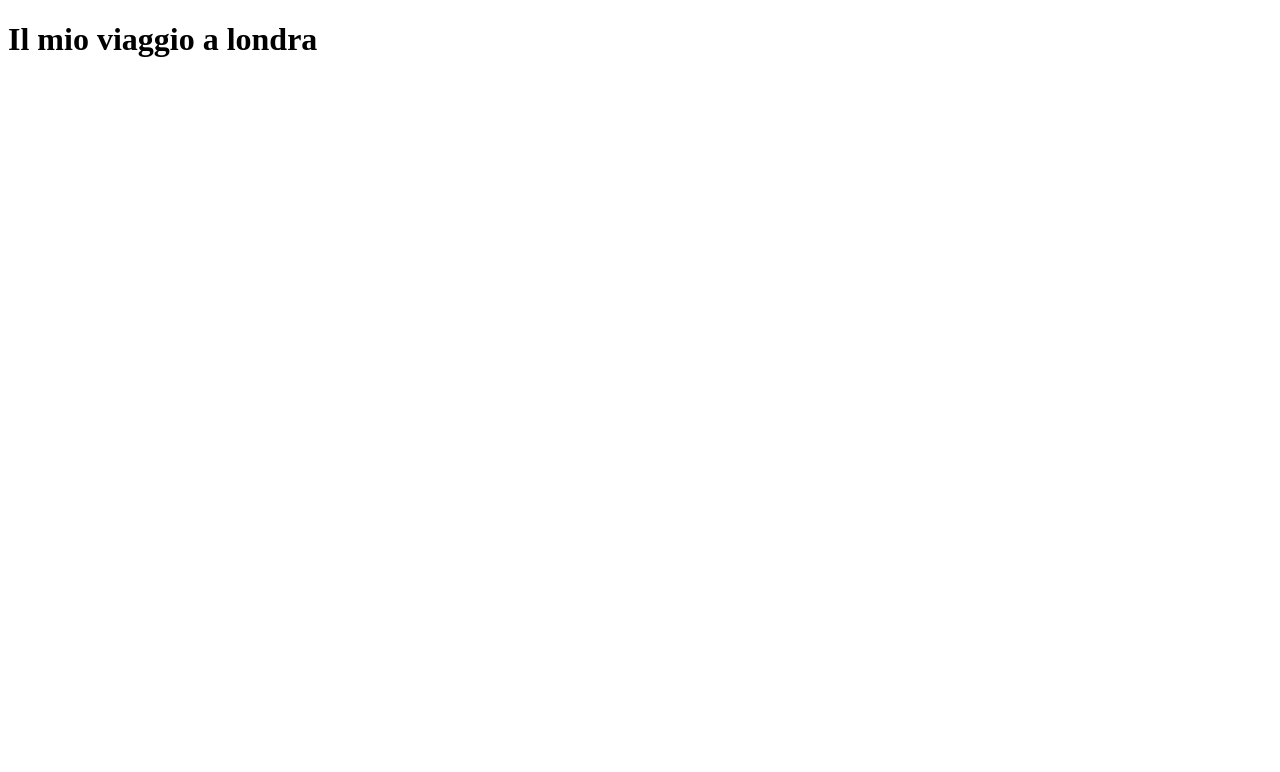
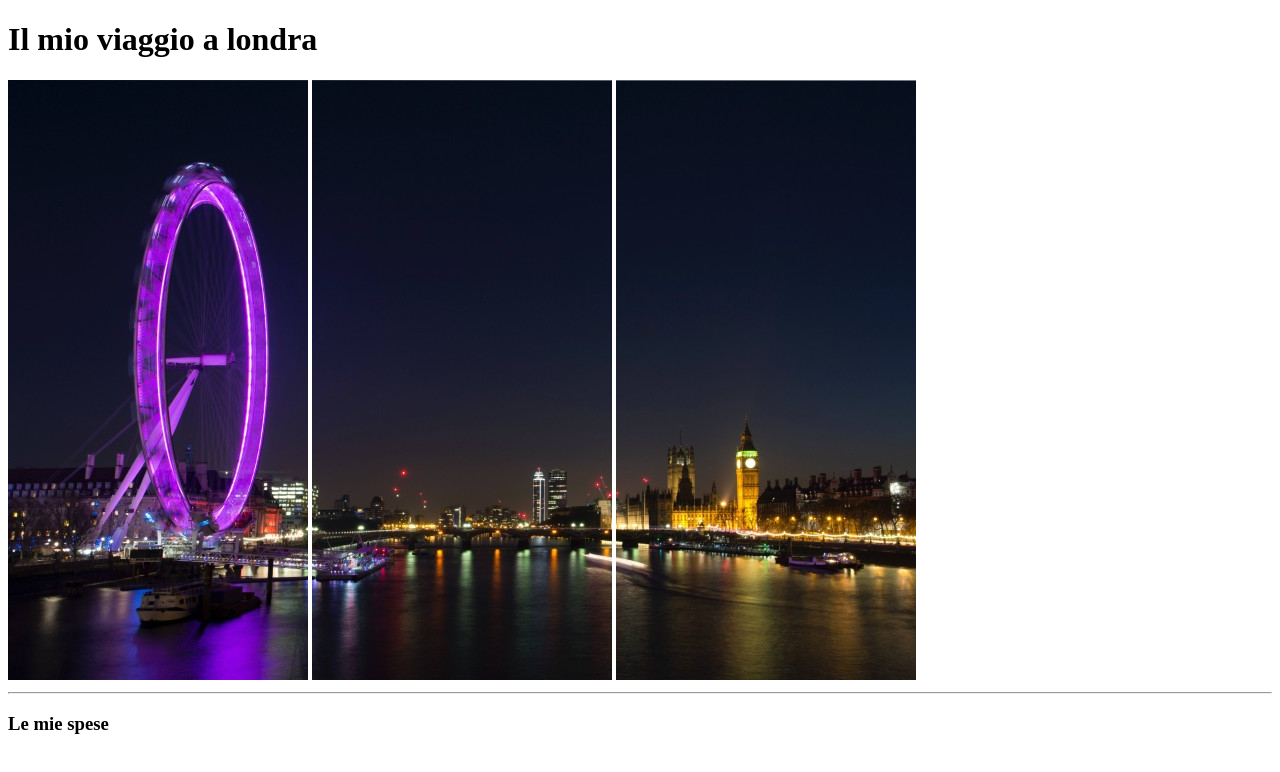
Before and after one commit to ZakariaElhaoudi/html-london-trip, a plain HTML site: page index.html in a window 1280 px wide. Drawn offline with Linux system fonts and the light colour scheme.

Commit message:
header completato

```diff
--- a/index.html
+++ b/index.html
@@ -10,12 +10,14 @@
 
         <!-- Introduzione -->
         <header>
-            <h1>Il mio viaggio a londra</h1>
 
-
-
-
-
+            <h1>
+                Il mio viaggio a londra
+            </h1>
+            <img src="img/pexels-bill-emrich-230794-0.jpg" alt="">
+            <img src="img/pexels-bill-emrich-230794-1.jpg" alt="">
+            <img src="img/pexels-bill-emrich-230794-2.jpg" alt="">
+             <hr>
         </header>
 
         <!-- organizzazione viaggio -->
@@ -23,6 +25,7 @@
 
             <!-- spese viaggio -->
             <section>
+                <h3>Le mie spese</h3>
 
             </section>
 
```
Lines whose indentation alone changed are shown as unchanged.
